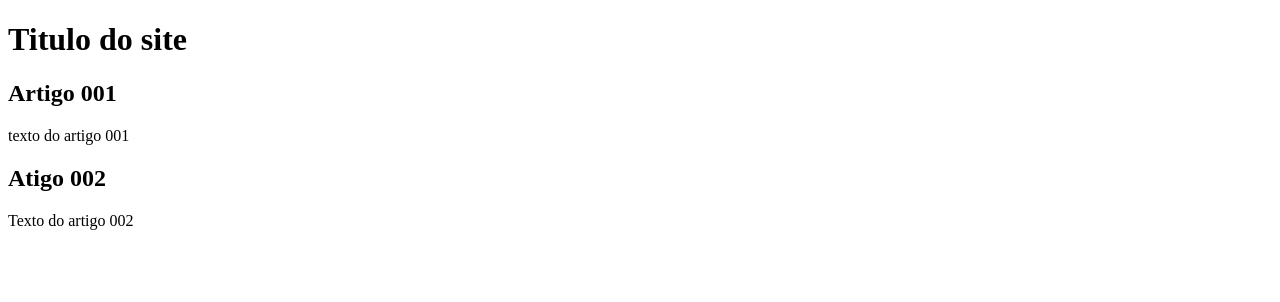
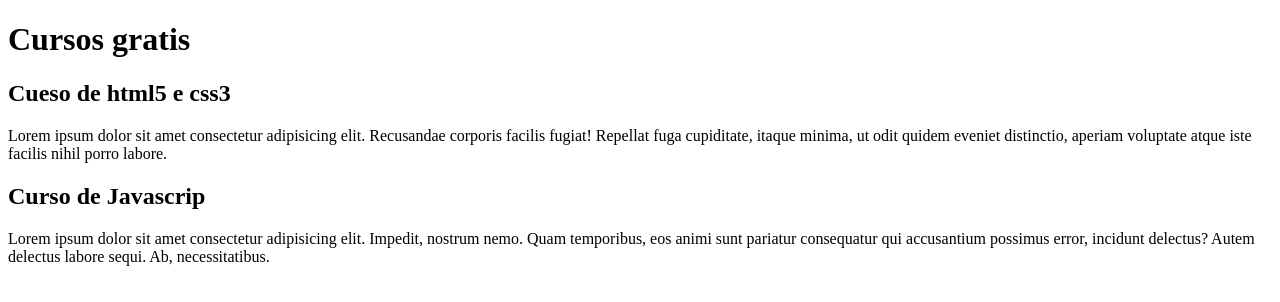
Before and after one commit to AnaFerreiraB/Projeto-site, a plain HTML site: page index.html in a window 1280 px wide. Drawn offline with Linux system fonts and the light colour scheme.

Commit message:
inseri o conteudo

```diff
--- a/index.html
+++ b/index.html
@@ -8,15 +8,15 @@
 <body>
     <main>
         <header>
-            <h1>Titulo do site</h1>
+            <h1>Cursos gratis</h1>
         </header>
         <article>
-            <h2>Artigo 001</h2>
-            <p>texto do artigo 001</p>
+            <h2>Cueso de html5 e css3</h2>
+            <p>Lorem ipsum dolor sit amet consectetur adipisicing elit. Recusandae corporis facilis fugiat! Repellat fuga cupiditate, itaque minima, ut odit quidem eveniet distinctio, aperiam voluptate atque iste facilis nihil porro labore.</p>
         </article>
         <article>
-            <h2>Atigo 002</h2>
-            <p>Texto do artigo 002</p>
+            <h2>Curso de Javascrip</h2>
+            <p>Lorem ipsum dolor sit amet consectetur adipisicing elit. Impedit, nostrum nemo. Quam temporibus, eos animi sunt pariatur consequatur qui accusantium possimus error, incidunt delectus? Autem delectus labore sequi. Ab, necessitatibus.</p>
         </article>
     </main>
 </body>
```
